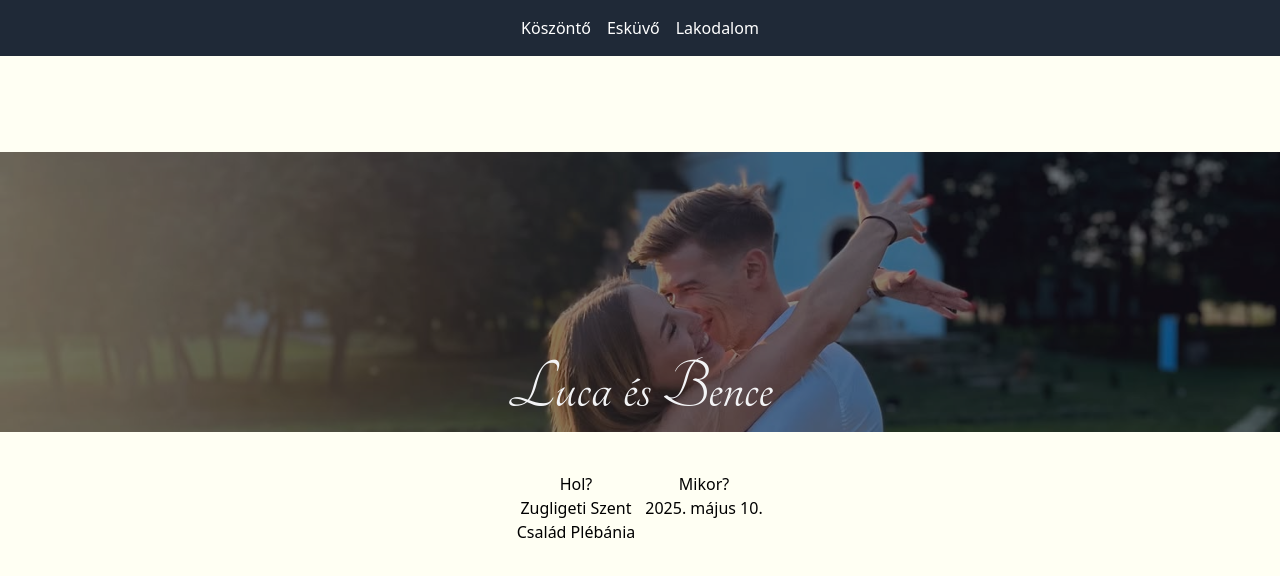
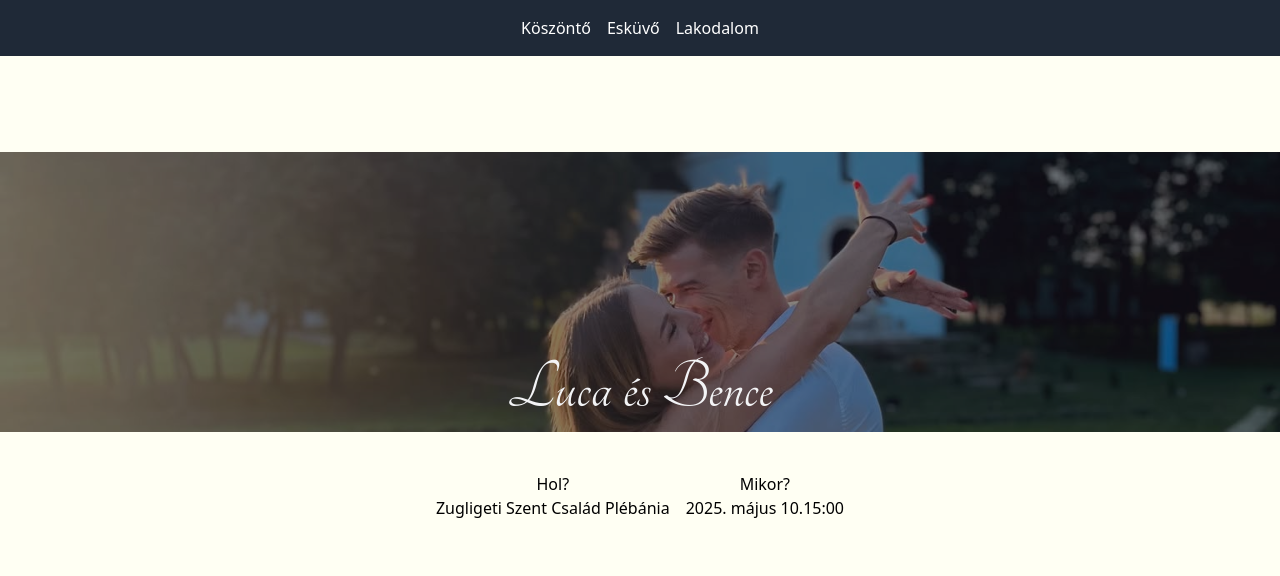
Before and after one commit to molnarbence/wedding-lb, a Nuxt app: page / in a window 1280 px wide. Shown: the top 576 px of the page. Built offline with nearby package versions, Linux system fonts and the light colour scheme; a web font is replaced by a local one.

Commit message:
Align main info

```diff
--- a/pages/index.vue
+++ b/pages/index.vue
@@ -21,14 +21,16 @@
         </div>
       </div>
       <div class="w-full">
-        <div class="flex flex-row justify-center my-10">
-          <div class="w-32 text-center">
+        <div class="flex flex-col md:flex-row justify-center gap-4 my-10">
+          <div class="text-center">
             <h3>Hol?</h3>
             <span>Zugligeti Szent Család Plébánia</span>
+            <span></span>
           </div>
-          <div class="w-32 text-center">
+          <div class="text-center">
             <h3>Mikor?</h3>
             <span>2025. május 10.</span>
+            <span>15:00</span>
           </div>
         </div>
       </div>
```
